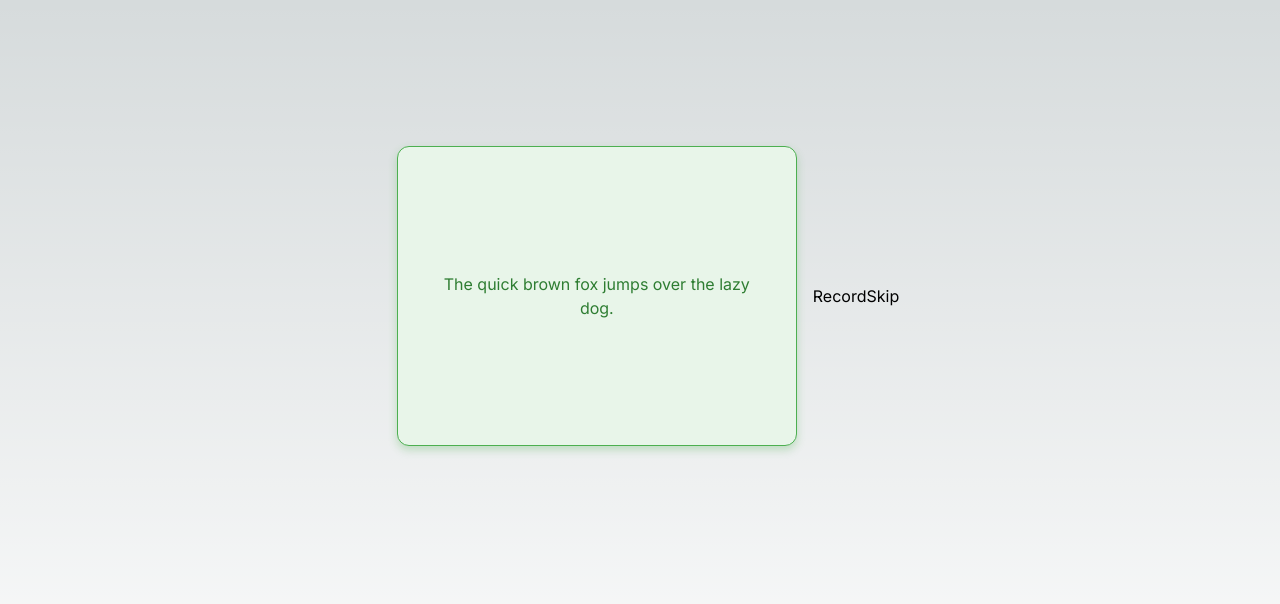
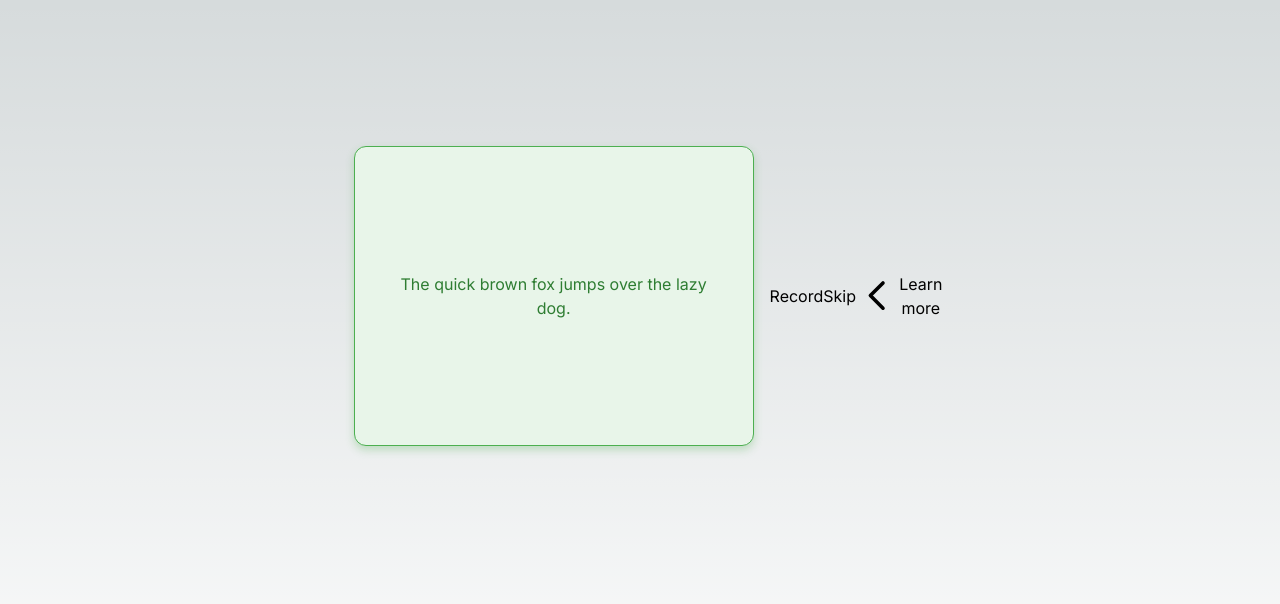
Before and after one commit to Enriquefft/MakersHack, a Next.js app: page / in a window 1280 px wide. Shown: the top 604 px of the page. Built offline with nearby package versions, Linux system fonts and the light colour scheme.

Commit message:
Chatbox and BookButton components no style

```diff
--- a/src/app/page.tsx
+++ b/src/app/page.tsx
@@ -1,8 +1,10 @@
 "use client"
-import React from 'react';
+import React, { useState } from 'react';
 import Card from '../ui/Card';
 import SkipButton from '../ui/SkipButton';
 import RecordButton from '../ui/RecordButton';
+import BookButton from '@/ui/BookButton';
+import ChatBox from '@/ui/ChatBox';
 
 
 export default function Home() {
@@ -16,6 +18,12 @@ export default function Home() {
     console.log('Recording...');
   };
 
+  // Abrir chatBox al usar botón "learn more"
+  const [showChat, setShowChat] = useState(false);
+  const toggleChat = () => {
+    setShowChat(!showChat);
+  };
+
   return (
     <main className="flex min-h-screen flex-col items-center justify-between p-24">
       <div>
@@ -23,6 +31,9 @@ export default function Home() {
         <Card children={"The quick brown fox jumps over the lazy dog."} />
         <RecordButton onClick={handleRecord} />
         <SkipButton onClick={handleSkip} />
+
+        <BookButton onClick={toggleChat} />
+        {showChat && <ChatBox />}
       </div>
     </div>
 
--- /dev/null
+++ b/src/ui/BookButton.tsx
@@ -0,0 +1,28 @@
+import React from 'react';
+
+interface BookButtonProps extends React.ButtonHTMLAttributes<HTMLButtonElement> {
+  onClick: () => void;
+}
+
+const BookButton: React.FC<BookButtonProps> = ({ onClick, ...rest }) => {
+  return (
+    <button
+      className="flex items-center justify-center px-4 py-2 bg-blue-500 text-white rounded-md focus:outline-none"
+      onClick={onClick}
+      {...rest}
+    >
+      <svg
+        xmlns="http://www.w3.org/2000/svg"
+        className="w-6 h-6 mr-2"
+        fill="none"
+        viewBox="0 0 24 24"
+        stroke="currentColor"
+      >
+        <path strokeLinecap="round" strokeLinejoin="round" strokeWidth={2} d="M15 19l-7-7 7-7" />
+      </svg>
+      Learn more
+    </button>
+  );
+};
+
+export default BookButton;
--- /dev/null
+++ b/src/ui/ChatBox.tsx
@@ -0,0 +1,12 @@
+import React from 'react';
+
+const ChatBox = () => {
+  // Lógica
+  return (
+    <div className="bg-white p-4 shadow-md rounded-md">
+      <p>Chat box</p>
+    </div>
+  );
+};
+
+export default ChatBox;
```
